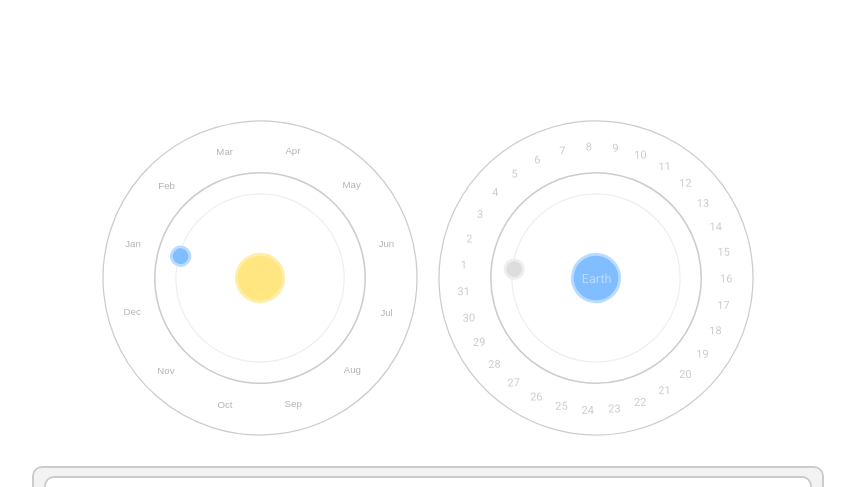
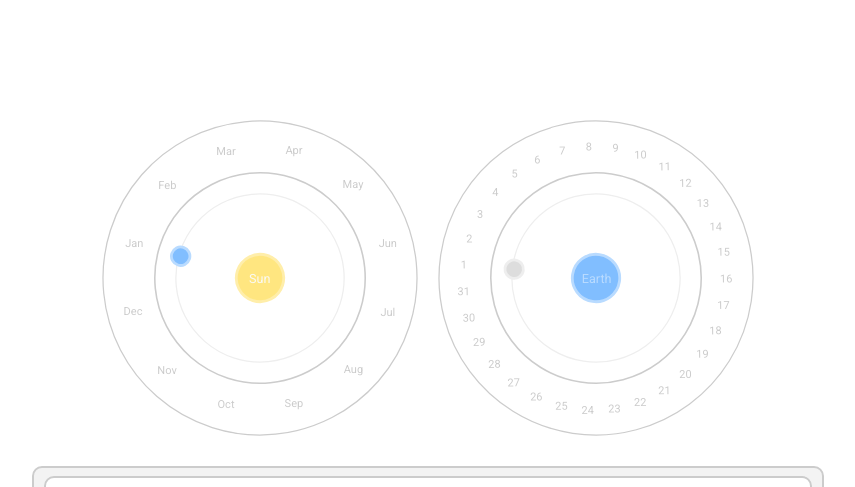
Before and after one commit to MalloryWittwer/planetary-calendar, a React (Create React App) app: page / in a window 1280 px wide. Shown: the top 487 px of the page, without its empty margins (212-1067 px from the left). Built offline with nearby package versions, Linux system fonts and the light colour scheme.

Commit message:
Fix sun annotation

```diff
--- a/src/components/sun/sun-annotations.jsx
+++ b/src/components/sun/sun-annotations.jsx
@@ -2,8 +2,8 @@ import React, { Component } from "react";
 
 const coordinates = [
   {
-    x: 13.209093,
-    y: 94.197884,
+    x: 14.700126,
+    y: 80.67704,
     label: "Jan",
   },
   {
@@ -12,53 +12,53 @@ const coordinates = [
     label: "Feb",
   },
   {
-    x: 23.843937,
-    y: 62.285862,
+    x: 72.382996,
+    y: 21.927345,
     label: "Mar",
   },
   {
-    x: 33.765167,
-    y: 48.575062,
+    x: 116.07411,
+    y: 21.358879,
     label: "Apr",
   },
   {
-    x: 46.073666,
-    y: 37.07642,
+    x: 152.25908,
+    y: 42.862755,
     label: "May",
   },
   {
-    x: 60.569897,
-    y: 28.413776,
+    x: 175.11176,
+    y: 80.67704,
     label: "Jun",
   },
   {
-    x: 76.497574,
-    y: 22.798801,
+    x: 176.22183,
+    y: 123.78477,
     label: "Jul",
   },
   {
-    x: 93.271935,
-    y: 20.499577,
+    x: 152.99017,
+    y: 160.3457,
     label: "Aug",
   },
   {
-    x: 110.16148,
-    y: 21.61713,
+    x: 115.56979,
+    y: 181.90628,
     label: "Sep",
   },
   {
-    x: 123.90833,
-    y: 26.09885,
+    x: 73.102165,
+    y: 182.48071,
     label: "Oct",
   },
   {
-    x: 139.09743,
-    y: 33.780109,
+    x: 35.034241,
+    y: 160.9306,
     label: "Nov",
   },
   {
-    x: 139.09743,
-    y: 33.780109,
+    x: 13.679568,
+    y: 123.69225,
     label: "Dec",
   },
 ];
@@ -72,7 +72,7 @@ class SunAnnotations extends Component {
             return (
               <text
                 key={Number.parseInt(coords.label, 10) - 1}
-                transform="rotate(-.76249)"
+                transform="scale(.99998 1)"
                 x={coords.x}
                 y={coords.y}
               >
@@ -82,8 +82,8 @@ class SunAnnotations extends Component {
               </text>
             );
           })}
-          <text x="91" y="103">
-            <tspan fill="#b9dbff" fontSize="8px">
+          <text x="93" y="103">
+            <tspan fill="rgb(250, 249, 244)" fontSize="8px">
               Sun
             </tspan>
           </text>
--- a/src/components/sunDiagram.jsx
+++ b/src/components/sunDiagram.jsx
@@ -1,5 +1,6 @@
 import React, { Component } from "react";
 import MoonRotable from "./moon/moon-rotable";
+import SunAnnotations from "./sun/sun-annotations";
 
 const monthDico = {
   0: "January",
@@ -88,143 +89,7 @@ class SunDiagram extends Component {
           planetFill={"#ffe680"}
         />
 
-        <svg
-          id="sun-annotations"
-          width="200mm"
-          height="200mm"
-          version="1.1"
-          viewBox="0 0 200 200"
-        >
-          <g
-            fill="#b3b3b3"
-            fontFamily="sans-serif"
-            fontSize="6.1114px"
-            letterSpacing="0px"
-            strokeWidth=".15279"
-          >
-            <text transform="scale(.99998 1)" x="35.623596" y="43.531193">
-              <tspan
-                x="35.623596"
-                y="43.531193"
-                fill="#b3b3b3"
-                strokeWidth=".15279"
-              >
-                Feb
-              </tspan>
-            </text>
-            <text transform="scale(.99998 1)" x="72.382996" y="21.927345">
-              <tspan
-                x="72.382996"
-                y="21.927345"
-                fill="#b3b3b3"
-                strokeWidth=".15279"
-              >
-                Mar
-              </tspan>
-            </text>
-            <text transform="scale(.99998 1)" x="116.07411" y="21.358879">
-              <tspan
-                x="116.07411"
-                y="21.358879"
-                fill="#b3b3b3"
-                strokeWidth=".15279"
-              >
-                Apr
-              </tspan>
-            </text>
-            <text transform="scale(.99998 1)" x="152.25908" y="42.862755">
-              <tspan
-                x="152.25908"
-                y="42.862755"
-                fill="#b3b3b3"
-                strokeWidth=".15279"
-              >
-                May
-              </tspan>
-            </text>
-            <text transform="scale(.99998 1)" x="175.11176" y="80.67704">
-              <tspan
-                x="175.11176"
-                y="80.67704"
-                fill="#b3b3b3"
-                strokeWidth=".15279"
-              >
-                Jun
-              </tspan>
-            </text>
-            <text transform="scale(.99998 1)" x="176.22183" y="123.78477">
-              <tspan
-                x="176.22183"
-                y="123.78477"
-                fill="#b3b3b3"
-                strokeWidth=".15279"
-              >
-                Jul
-              </tspan>
-            </text>
-            <text transform="scale(.99998 1)" x="152.99017" y="160.3457">
-              <tspan
-                x="152.99017"
-                y="160.3457"
-                fill="#b3b3b3"
-                strokeWidth=".15279"
-              >
-                Aug
-              </tspan>
-            </text>
-            <text transform="scale(.99998 1)" x="115.56979" y="181.90628">
-              <tspan
-                x="115.56979"
-                y="181.90628"
-                fill="#b3b3b3"
-                strokeWidth=".15279"
-              >
-                Sep
-              </tspan>
-            </text>
-            <text transform="scale(.99998 1)" x="73.102165" y="182.48071">
-              <tspan
-                x="73.102165"
-                y="182.48071"
-                fill="#b3b3b3"
-                strokeWidth=".15279"
-              >
-                Oct
-              </tspan>
-            </text>
-            <text transform="scale(.99998 1)" x="35.034241" y="160.9306">
-              <tspan
-                x="35.034241"
-                y="160.9306"
-                fill="#b3b3b3"
-                strokeWidth=".15279"
-              >
-                Nov
-              </tspan>
-            </text>
-            <text transform="scale(.99998 1)" x="13.679568" y="123.69225">
-              <tspan
-                x="13.679568"
-                y="123.69225"
-                fill="#b3b3b3"
-                strokeWidth=".15279"
-              >
-                Dec
-              </tspan>
-            </text>
-            <text transform="scale(.99998 1)" x="14.700126" y="80.67704">
-              <tspan
-                x="14.700126"
-                y="80.67704"
-                fill="#b3b3b3"
-                fontFamily="sans-serif"
-                strokeWidth=".15279"
-              >
-                Jan
-              </tspan>
-            </text>
-          </g>
-        </svg>
+        <SunAnnotations />
 
         {/* AREAS */}
         <svg width="200mm" height="200mm" version="1.1" viewBox="0 0 200 200">
```
